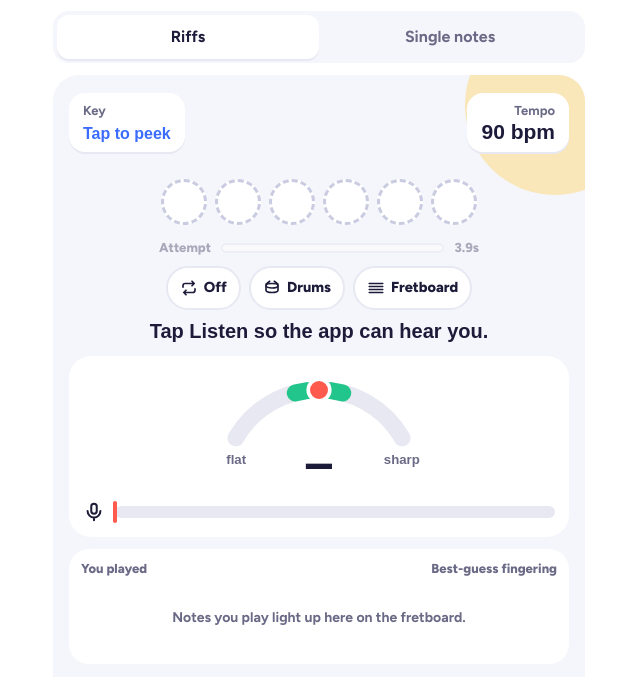
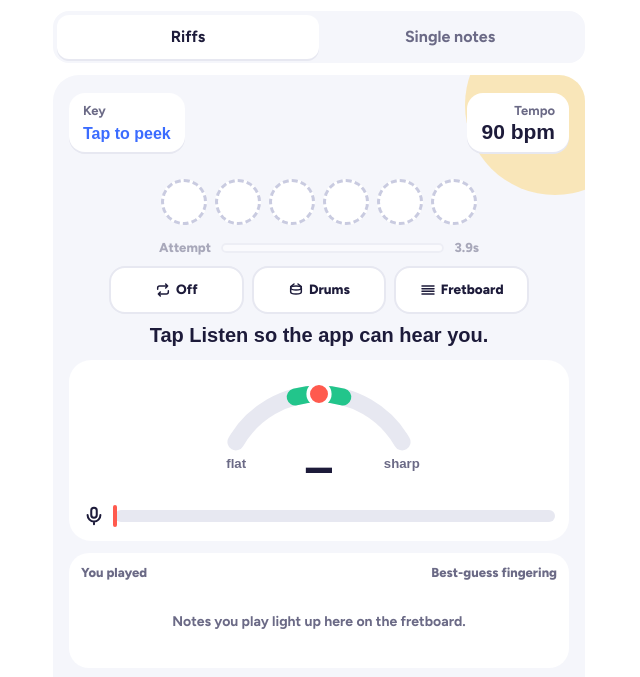
Before and after one commit to Hideki55/riff-echo, a plain HTML site: page index.html in a window 1280 px wide. Shown: the part 76-753 px from the top of the page, without its empty margins (321-961 px from the left). Drawn offline with Linux system fonts and the light colour scheme; a web font is replaced by a local one.

Commit message:
Rename loop mode to Call & Response; equal-width toggle row
Co-Authored-By: Claude Opus 5.5 <noreply@anthropic.com>
Claude-Session: https://claude.ai/code/session_011oDaXdb7nUDQYLCeDyBWzu

```diff
--- a/index.html
+++ b/index.html
@@ -159,7 +159,9 @@ input[type=range]{width:100%;height:44px;accent-color:var(--coral);margin:8px 0
 .how{display:grid;grid-template-columns:repeat(3,minmax(0,1fr));gap:10px;text-align:center;margin-top:8px}
 .how div{background:var(--soft);border-radius:18px;padding:12px 8px;font-size:13px;font-weight:700;color:var(--muted)}
 .how b{display:block;font-family:Gabarito,sans-serif;font-size:22px;color:var(--ink);font-weight:600}
-.tabtog{gap:8px;flex-wrap:wrap}
+.tabtog{display:grid!important;grid-template-columns:repeat(3,minmax(0,1fr));gap:8px;max-width:420px;margin-inline:auto}
+.tabtog button{justify-content:center;text-align:center;line-height:1.15;padding:4px 6px!important;min-height:48px!important;border-radius:16px!important;font-size:13.5px!important;gap:5px!important}
+.tabtog button svg{flex:none;width:16px;height:16px}
 .practice{display:grid;grid-template-columns:1fr 1fr;background:var(--soft);border-radius:16px;padding:4px;margin:0 0 12px}
 .practice button{font:inherit;font-family:Gabarito,Figtree,sans-serif;font-weight:700;font-size:16px;border:0;background:transparent;color:var(--muted);min-height:44px;border-radius:12px;cursor:pointer}
 .practice button[aria-pressed=true]{background:#fff;color:var(--ink);box-shadow:0 2px 0 var(--line)}
@@ -1110,7 +1112,7 @@ function celebrate(big){
     c.appendChild(p);setTimeout(()=>p.remove(),1400)}
   const h=document.querySelector('.hero');h.classList.remove('cheer');void h.offsetWidth;h.classList.add('cheer');
 }
-function renderToggles(){const lb=$('loopBtn');lb.setAttribute('aria-pressed',loopMode>0);lb.querySelector('span').textContent=['Off','Loop','Repeat'][loopMode];$('drumBtn').setAttribute('aria-pressed',!!S.drums)}
+function renderToggles(){const lb=$('loopBtn');lb.setAttribute('aria-pressed',loopMode>0);lb.querySelector('span').textContent=['Off','Loop','Call & Response'][loopMode];$('drumBtn').setAttribute('aria-pressed',!!S.drums)}
 function renderSounds(){
   const inst=S.instrument;
   $('soundSeg').innerHTML=SOUNDS[inst].map(s=>`<button class="tile" data-v="${s.id}" aria-pressed="${S.sounds[inst]===s.id}"><svg viewBox="0 0 24 24" fill="none" stroke="currentColor" stroke-width="2.2" stroke-linecap="round" stroke-linejoin="round"><path d="M4 10v4h4l5 4V6l-5 4z"/><path d="M16 9a4 4 0 0 1 0 6"/></svg><b>${s.name}</b><small>${s.d}</small></button>`).join('');
```
